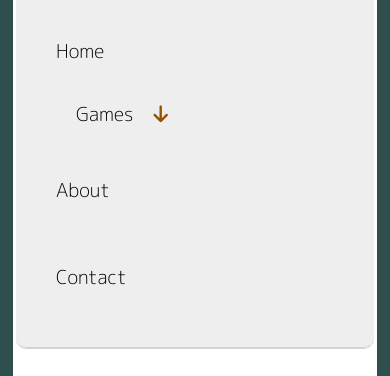
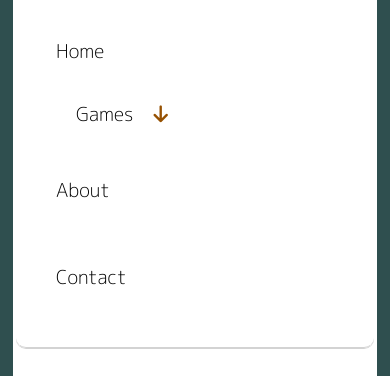
Before and after one commit to kelso540/trivia-challenge, a plain HTML site: page index.html in a window 390 px wide. Both pictures are taken after a click on the icon 320 px from the left and 34 px from the top of the page. Shown: the part 63-439 px from the top of the page. Drawn offline with Linux system fonts and the light colour scheme.

```diff
--- a/triviaChallenge.css
+++ b/triviaChallenge.css
@@ -51,7 +51,6 @@
 .pos3{
     display: none;
     grid-area: pos3;
-    background-color: rgb(238, 238, 238);
     border-radius: 0 0 10px 10px;
 }
 .pos4{
@@ -299,7 +298,7 @@ input[type=checkbox]{
 }                                                                                                              /**/
 .answerText{
     position: relative;
-    z-index: 2;
+    z-index: 1;
     right: 25px;
     top: 5px;
     font-size: 30px;
@@ -584,7 +583,7 @@ color: rgb(61, 61, 61);
     border-bottom-right-radius: 10px;
     -ms-overflow-style: none;  /* IE and Edge stops scroll bar*/
     scrollbar-width: none;  /* Firefox stops scroll bar*/
-    z-index: 2;
+    z-index: 5;
 }
 .hiddenMenu::-webkit-scrollbar { /*hides the scroll bar on selected element.*/
     display: none;
```
